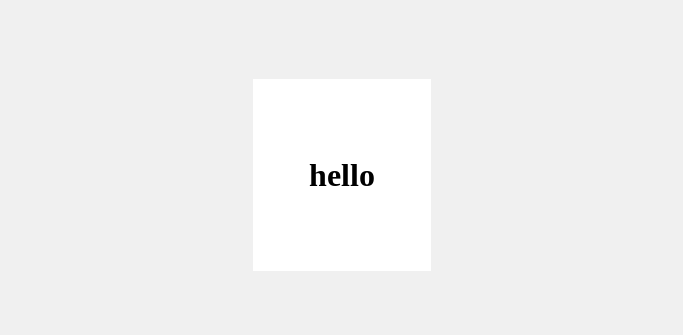
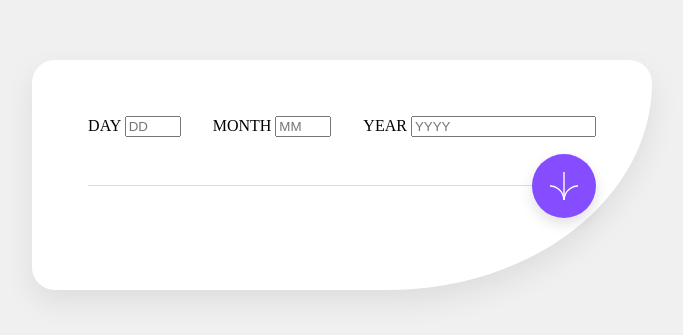
Before and after one commit to IdoFeffer/Age-calculator-app, a plain HTML site: page index.html in a window 1280 px wide. Shown: the part 225-560 px from the top of the page, without its empty margins (298-981 px from the left). Drawn offline with Linux system fonts and the light colour scheme.

Commit message:
UI update

```diff
--- a/css/style.css
+++ b/css/style.css
@@ -6,7 +6,45 @@ body {
   background-color: var(--grey-100);
 }
 
-.main-card {
+.age-form {
   background-color: var(--white);
   padding: var(--spacing-700);
+  border-radius: 24px;
+  border-bottom-right-radius: 280px 220px;
+  box-shadow: 0 12px 30px rgba(0, 0, 0, 0.08);
 }
+.fields {
+  display: flex;
+  flex-direction: row;
+  gap: var(--spacing-400);
+}
+/* הקו הדק */
+.divider {
+  position: relative;
+  margin: var(--spacing-600) 0;
+  border-top: 1px solid var(--grey-200);
+}
+
+/* הכפתור הסגול על הקו */
+.action-btn {
+  position: absolute;
+  right: 0;
+  top: 50%;
+  transform: translateY(-50%);
+  width: 64px;
+  height: 64px;
+  border: 0;
+  border-radius: 50%;
+  background: var(--purple-500);
+  display: grid;
+  place-items: center;
+  cursor: pointer;
+  box-shadow: 0 6px 14px rgba(0,0,0,.12);
+}
+
+/* אפקט קטן ל-hover/focus */
+.action-btn:hover { filter: brightness(1.05); }
+.action-btn:focus-visible {
+  outline: 3px solid rgba(133,77,255,.35);
+  outline-offset: 3px;
+}
--- a/index.html
+++ b/index.html
@@ -8,9 +8,63 @@
   </head>
   <body>
     <main>
-      <div class="main-card">
-        <h1>hello</h1>
-      </div>
+      <form id="age-form" class="age-form" novalidate>
+        <div class="fields">
+          <div class="field">
+            <label for="day">DAY</label>
+            <input
+              id="day"
+              name="day"
+              type="number"
+              placeholder="DD"
+              min="1"
+              max="31"
+            />
+          </div>
+
+          <div class="field">
+            <label for="month">MONTH</label>
+            <input
+              id="month"
+              name="month"
+              type="number"
+              placeholder="MM"
+              min="1"
+              max="12"
+            />
+          </div>
+
+          <div class="field">
+            <label for="year">YEAR</label>
+            <input id="year" name="year" type="number" placeholder="YYYY" />
+          </div>
+        </div>
+        <div class="divider">
+          <button type="submit" class="action-btn" aria-label="Calculate age">
+            <!-- SVG – גרסת B (scale מוקטן ו-stroke-width: 2.4) -->
+            <svg
+              xmlns="http://www.w3.org/2000/svg"
+              width="28"
+              height="28"
+              viewBox="0 0 46 46"
+              aria-hidden="true"
+            >
+              <g
+                fill="none"
+                stroke="#fff"
+                stroke-width="1.5"
+                stroke-linecap="round"
+                stroke-linejoin="round"
+                transform="translate(23 23) scale(1.5) translate(-23 -23)"
+              >
+                <path d="M8 23C12 22.7 23 26.6 23 40" />
+                <path d="M23 6V40" />
+                <path d="M38 23C34 22.7 23 26.6 23 40" />
+              </g>
+            </svg>
+          </button>
+        </div>
+      </form>
     </main>
 
     <script src="js/main.js"></script>
```
